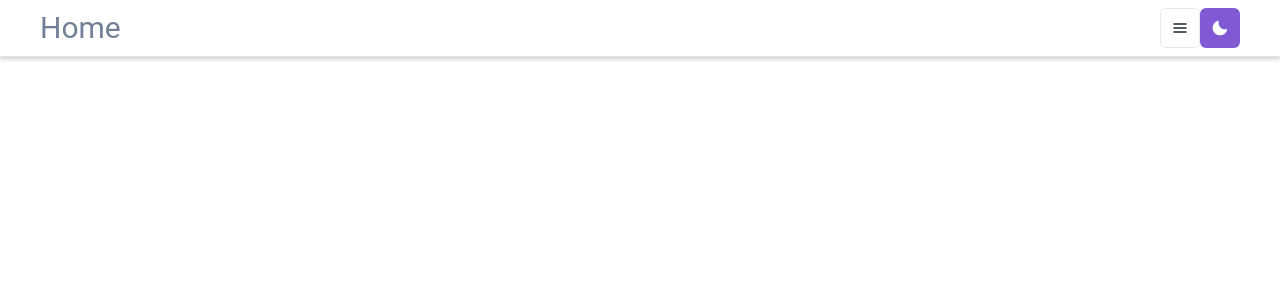
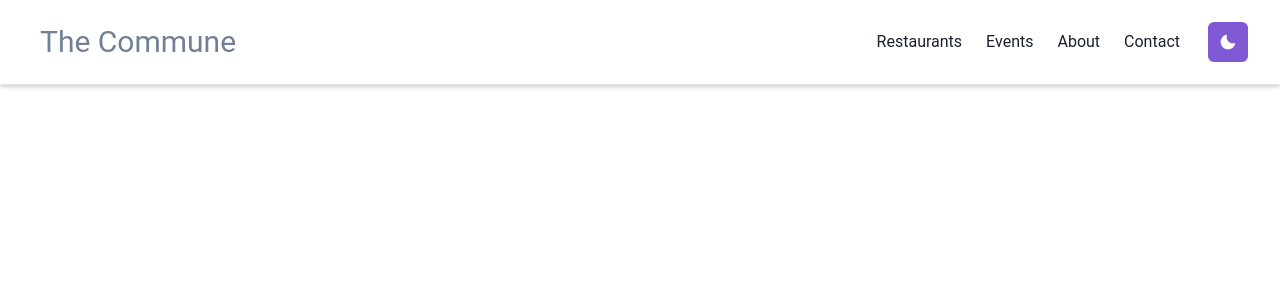
Before and after one commit to Rhaqim/thecommune, a Next.js app: page / in a window 1280 px wide. Shown: the top 300 px of the page. Built offline with nearby package versions, Linux system fonts and the light colour scheme.

Commit message:
router prop accessed, change of colors for links

```diff
--- a/components/Banner.js
+++ b/components/Banner.js
@@ -2,13 +2,13 @@ import Head from 'next/head'
 import NavBar from './NavBar'
 import { Box } from '@chakra-ui/react'
 
-const Banner = ({children}) => {
+const Banner = ({children, router}) => {
     return (
         <Box as='main' pb={8}>
             <Head>
                 <title>Banner</title>
             </Head>
-            <NavBar />
+            <NavBar path={router}/>
             {children}
         </Box>
     )
--- a/components/NavBar.js
+++ b/components/NavBar.js
@@ -17,14 +17,23 @@ import {
 import ThemeToggleButton from './theme-toggle-button'
 import { HamburgerIcon } from '@chakra-ui/icons'
 
-const LinkItem = ({ href, children }) => (
+const LinkItem = ({ href, children, path }) => {
+    const active = path === href
+    const inActiveColor = useColorModeValue('grey.200', 'WhiteAlpha.900')
+    return (
         <NextLink href={href} passHref>
-        <Link>{children}</Link>
+            <Link
+                p={2}
+                bg={active ? 'glassTeal' : undefined}
+                color={active ? '#202023' : inActiveColor} >
+                {children}
+            </Link>
         </NextLink>
     )
+}
 
 
-const NavBar = () => {
+const NavBar = props => {
     const [isOpen, setIsOpen] = React.useState(false)
     const colorMode = useColorModeValue('gray', 'grayDark')
     const bg = useColorModeValue('white', 'grayDark')
@@ -32,6 +41,8 @@ const NavBar = () => {
     const borderColor = useColorModeValue('gray.200', 'gray.200')
 
     const handleClick = () => setIsOpen(!isOpen)
+
+    const { path } = props
 
     return (
         <Box
@@ -53,16 +64,36 @@ const NavBar = () => {
             px={6}
             boxShadow='0px 2px 4px rgba(0, 0, 0, 0.1)'
         >
-            <Container maxW='1500px'>
+            <Container maxW='1450px'
+                p={2}
+                // wrap="wrap"
+                align="center"
+                justify="space-between">
                 <Flex align='center' justify='space-between'>
                     <LinkItem href='/'>
                         <Heading as='h1' size='lg' fontWeight='normal'>
                             <Box as='span' color='gray.500'>
-                                Home
+                                The Commune
                             </Box>
                         </Heading>
                     </LinkItem>
-                    <Box display='flex' alignItems='center'>
+                    <Box display='inline-flex' alignItems='center'>
+                        <Stack
+                            direction={{ base: 'column', md: 'row' }}
+                            display={{ base: 'none', md: 'flex' }}
+                            width={{ base: 'full', md: 'auto' }}
+                            alignItems="center"
+                            flexGrow={1}
+                            mt={{ base: 4, nmd: 0 }}
+                            mr={5}>
+                            <LinkItem href='/restaurants' path={path}>Restaurants</LinkItem>{' '}
+                            <LinkItem href='/events' path={path}>Events</LinkItem>{' '}
+                            <LinkItem href='/about' path={path}>About</LinkItem>{' '}
+                            <LinkItem href='/contact' path={path}>Contact</LinkItem>{' '}
+                        </Stack>
+                        {'  '}
+                        <ThemeToggleButton />
+                        <Box ml={2} display={{ base: 'inline-block', md: 'none' }}>
                             <Menu>
                                 <MenuButton
                                     as={IconButton}
@@ -77,27 +108,19 @@ const NavBar = () => {
                                     color={color}
                                     borderColor={borderColor}
                                 >
-                                <MenuItem>
-                                    <LinkItem href='/'>Home</LinkItem>
-                                </MenuItem>
-                                <MenuItem>
-                                    <LinkItem href='/about'>About</LinkItem>
-                                </MenuItem>
-                                <MenuItem>
-                                    <LinkItem href='/contact'>Contact</LinkItem>
-                                </MenuItem>
+                                    <NextLink href={'/'} passHref>
+                                        <MenuItem as={Link}>Home</MenuItem>
+                                    </NextLink>
+                                    <NextLink href={'/about'} passHref>
+                                        <MenuItem as={Link}>About</MenuItem>
+                                    </NextLink>
+                                    <NextLink href={'/contact'} passHref>
+                                        <MenuItem as={Link}>Contact</MenuItem>
+                                    </NextLink>
+                                    <MenuItem as={Link} href={"https://github.com/rhaqim/"}>My Source</MenuItem>
                                 </MenuList>
                             </Menu>
-                        <ThemeToggleButton />
-                        {/* <IconButton
-                            aria-label='Toggle dark mode'
-                            icon='moon'
-                            variant='ghost'
-                            onClick={() => {
-                                const newMode = colorMode === 'gray' ? 'grayDark' : 'gray'
-                                localStorage.setItem('theme', newMode)
-                            }}
-                        /> */}
+                        </Box>
                     </Box>
                 </Flex>
             </Container>
--- a/pages/_app.js
+++ b/pages/_app.js
@@ -2,10 +2,10 @@ import { ChakraProvider } from '@chakra-ui/react'
 import defaultTheme from '../defaultTheme'
 import Banner from '../components/Banner'
 
-function MyApp({ Component, pageProps }) {
+function MyApp({ Component, pageProps, router }) {
   return (
     <ChakraProvider theme={defaultTheme}>
-      <Banner>
+      <Banner router={router}>
         <Component {...pageProps} />
       </Banner>
     </ChakraProvider>
```
Lines whose indentation alone changed are shown as unchanged.
